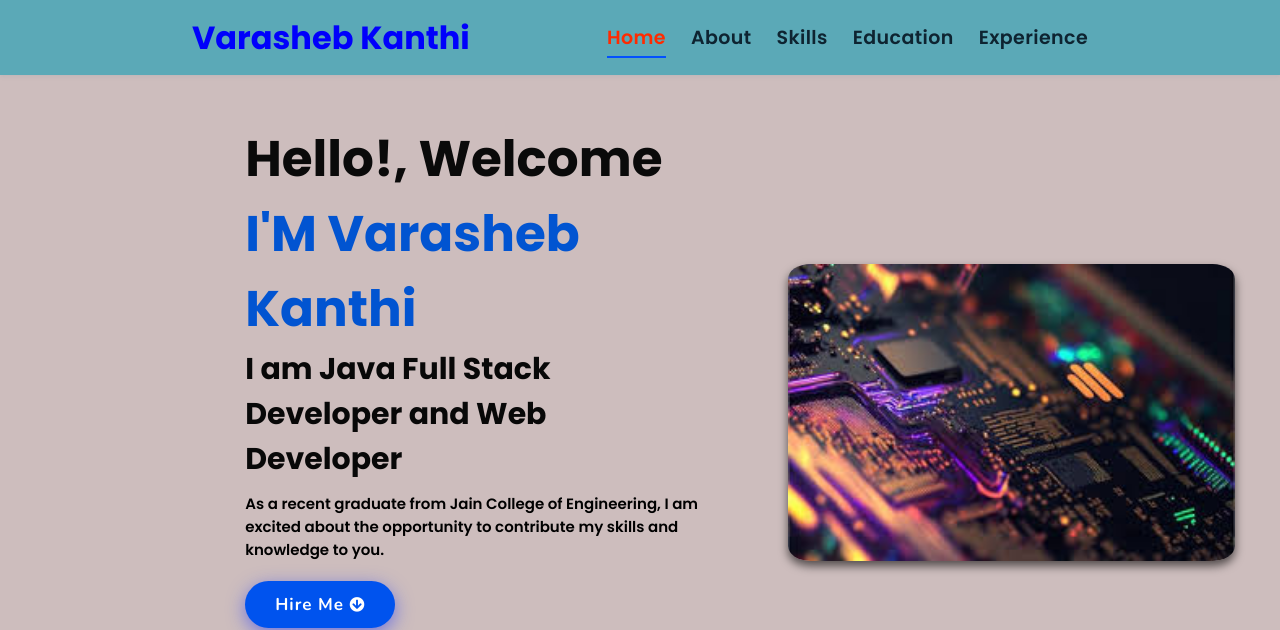
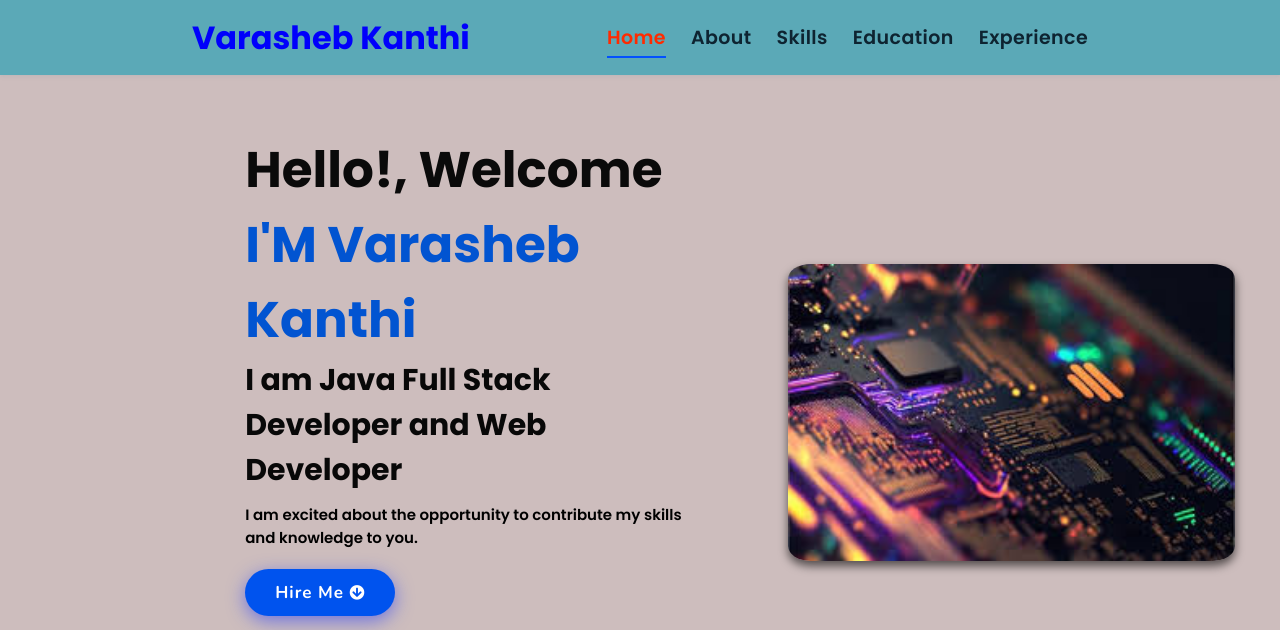
Before and after one commit to varasheb/varasheb.github.io, a plain HTML site: page index.html in a window 1280 px wide. Shown: the top 630 px of the page. Drawn offline with nearby package versions, Linux system fonts and the light colour scheme.

Commit message:
Update index.html

```diff
--- a/index.html
+++ b/index.html
@@ -41,7 +41,7 @@
       <span>I'M Varasheb Kanthi</span></h2>
     <h4>I am Java Full Stack Developer and Web Developer<span class="typing-text"></span></h4>
     <p>
-      As a recent graduate from Jain College of Engineering, I am excited about the opportunity to contribute my skills and knowledge to you.
+      I am excited about the opportunity to contribute my skills and knowledge to you.
 
     </p>
     <a href="#about" class="btn"><span>Hire Me</span>
```
